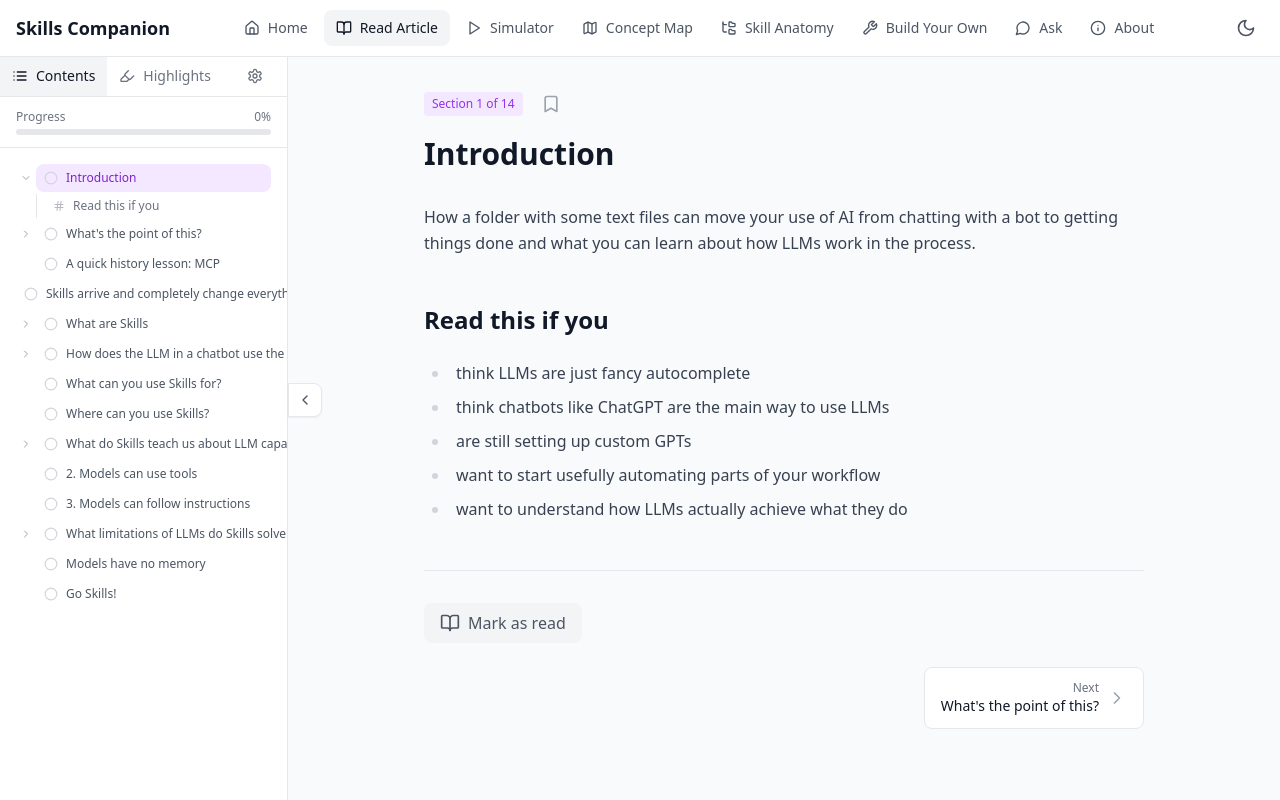
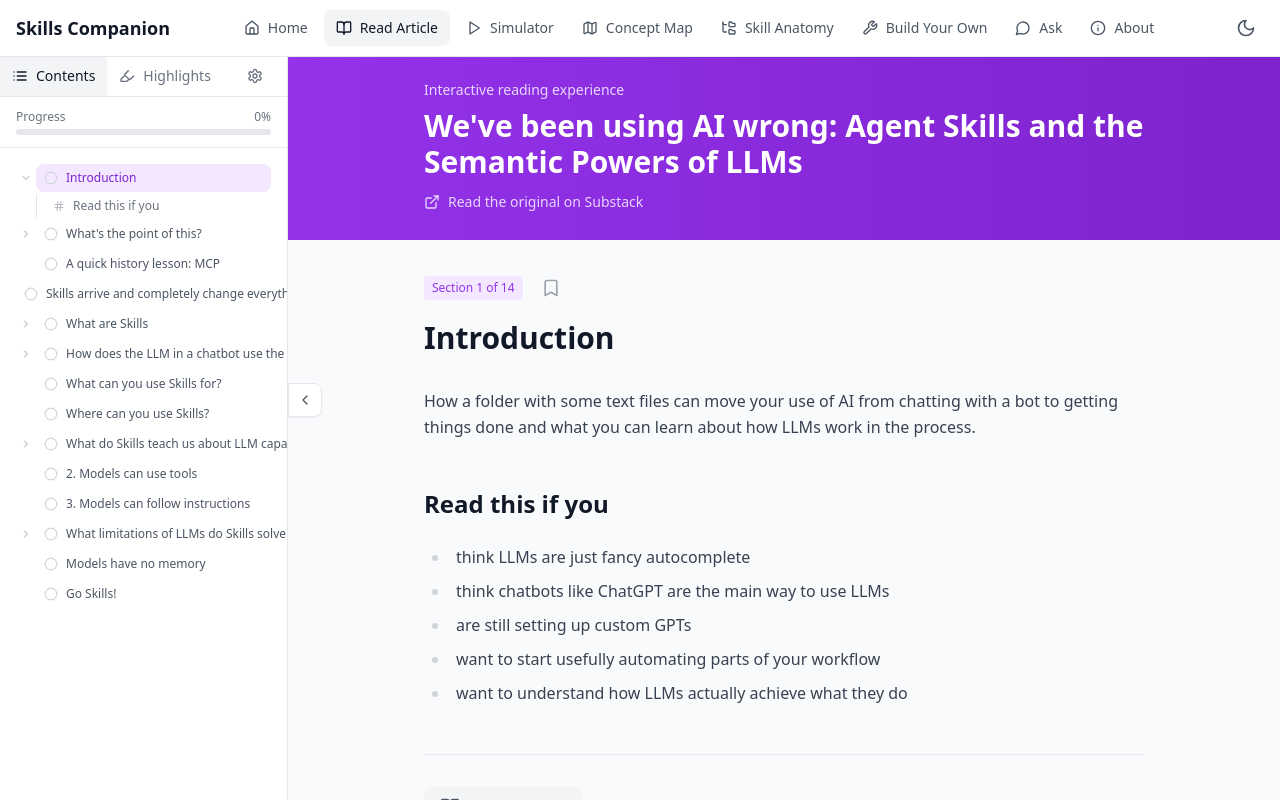
Before and after one commit to techczech/skillsguidecompanion, a React (Vite) app: page /reader in a window 1280 px wide. Built offline with nearby package versions, Linux system fonts and the light colour scheme.

Commit message:
Add article title banner with Substack link to reader
- Add prominent purple banner at top of reader
- Display full article title
- Include "Read the original on Substack" link
- Style as gradient header that stands out

Co-Authored-By: Claude Opus 4.5 <noreply@anthropic.com>

```diff
--- a/src/components/Reader/Reader.tsx
+++ b/src/components/Reader/Reader.tsx
@@ -21,6 +21,7 @@ import {
   BookmarkCheck,
   List,
   Hash,
+  ExternalLink,
 } from 'lucide-react'
 
 // Extract headings from markdown content
@@ -406,6 +407,27 @@ export function Reader() {
 
       {/* Main content */}
       <main className="flex-1 overflow-y-auto bg-gray-50 dark:bg-gray-950">
+        {/* Article title banner */}
+        <div className="bg-gradient-to-r from-purple-600 to-purple-700 dark:from-purple-800 dark:to-purple-900 text-white">
+          <div className={cn('mx-auto px-6 py-6', contentWidthClass)}>
+            <p className="text-purple-200 dark:text-purple-300 text-sm mb-2">
+              Interactive reading experience
+            </p>
+            <h1 className="text-2xl md:text-3xl font-bold mb-3">
+              We've been using AI wrong: Agent Skills and the Semantic Powers of LLMs
+            </h1>
+            <a
+              href="https://schemasandpropositions.substack.com/p/weve-been-using-ai-wrong-agent-skills"
+              target="_blank"
+              rel="noopener noreferrer"
+              className="inline-flex items-center gap-2 text-sm text-purple-200 hover:text-white transition-colors"
+            >
+              <ExternalLink className="w-4 h-4" />
+              Read the original on Substack
+            </a>
+          </div>
+        </div>
+
         <div className={cn('mx-auto px-6 py-8', contentWidthClass)}>
           {/* Section header */}
           <header className="mb-8">
```
